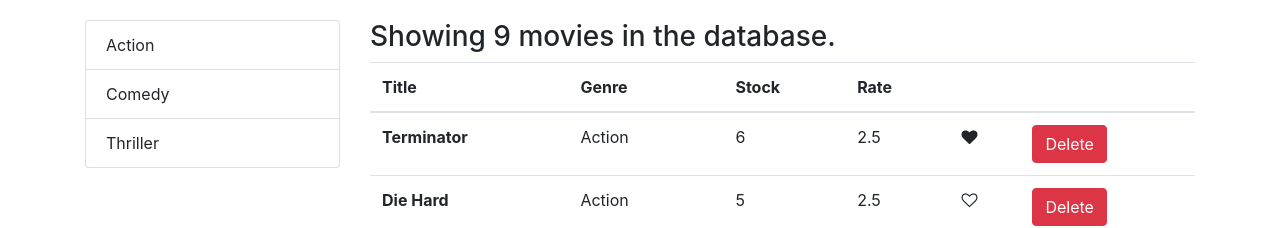
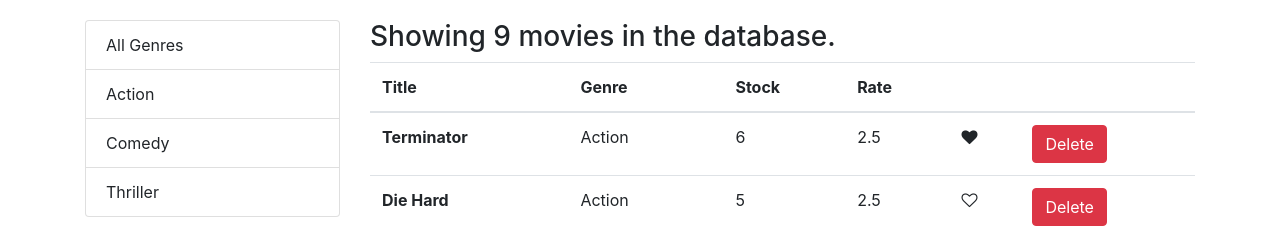
Before and after one commit to samsaravillo/vidly, a React (Create React App) app: page / in a window 1280 px wide. Shown: the top 228 px of the page. Built offline with nearby package versions, Linux system fonts and the light colour scheme.

Commit message:
handling selection and filtering in genres

```diff
--- a/src/components/common/listGroup.jsx
+++ b/src/components/common/listGroup.jsx
@@ -1,13 +1,13 @@
 import React from 'react';
 
 const ListGroup = props => {
-     const { items, textProperty, valueProperty, onItemSelect } = props;
+    const { items, textProperty, valueProperty, selectedItem, onItemSelect } = props;
     return (
         <ul className="list-group">
             { items.map(item  => (
                 <li key={item[valueProperty]}
-                    className={item.name === onItemSelect ? '' : 'list-group-item'}
                     onClick={() => onItemSelect(item)}
+                    className={item === selectedItem ? 'list-group-item active' : 'list-group-item'}
                 >
                     {item[textProperty]}
                 </li>
--- a/src/components/movies.jsx
+++ b/src/components/movies.jsx
@@ -8,11 +8,15 @@ import ListGroup from './common/listGroup';
 
 class Movies extends Component {
     state = {
-        movies: getMovies(),
-        genres: getGenres(),
+        movies: [],
+        genres: [],
         currentPage: 1,
-        pageSize: 4,
-        currentGenre: 'All Genres'
+        pageSize: 4
+    };
+
+    componentDidMount() {
+        const genres = [{ name: 'All Genres' }, ...getGenres()];
+        this.setState({ movies: getMovies(), genres });
     };
 
     handleDelete = movie => {
@@ -29,36 +33,38 @@ class Movies extends Component {
     };
 
     handlePageChange = page => {
-        this.setState({ currentPage: page});
+        this.setState({ currentPage: page });
     };
 
     handleGenreSelect = genre => {
-        console.log('genre', genre);
-        const movies = this.state.movies.filter(item => item.genre.name === genre.name);
-        this.setState({ movies });
-        //this.setState({ currentGenre: genre});
+        this.setState({ selectedGenre: genre, currentPage: 1 });
     };
 
 
     render() {
         const { length: count } = this.state.movies;
-        const { pageSize, currentPage, movies: allMovies, genres } = this.state;
+        const { pageSize, currentPage, movies: allMovies, genres, selectedGenre } = this.state;
 
         if (count === 0)
             return <h3>No movies available in the database.</h3>
 
-        const movies = paginate(allMovies, currentPage, pageSize);
+        const filtered = selectedGenre && selectedGenre._id
+            ? allMovies.filter(m => m.genre._id === selectedGenre._id)
+            : allMovies;
+
+        const movies = paginate(filtered, currentPage, pageSize);
 
         return (
                 <div className="row">
                     <div className="col-3">
                         <ListGroup
                             items={genres}
+                            selectedItem={selectedGenre}
                             onItemSelect={this.handleGenreSelect}
                         />
                     </div>
                     <div className="col">
-                        <h3>Showing { count } movies in the database.</h3>
+                        <h3>Showing { filtered.length } movies in the database.</h3>
                         <table className="table">
                         <thead>
                             <tr>
@@ -95,7 +101,7 @@ class Movies extends Component {
                         </tbody>
                         </table>
                         <Pagination
-                            itemsCount={count}
+                            itemsCount={filtered.length}
                             pageSize={pageSize}
                             currentPage={currentPage}
                             onPageChange={this.handlePageChange}
```
